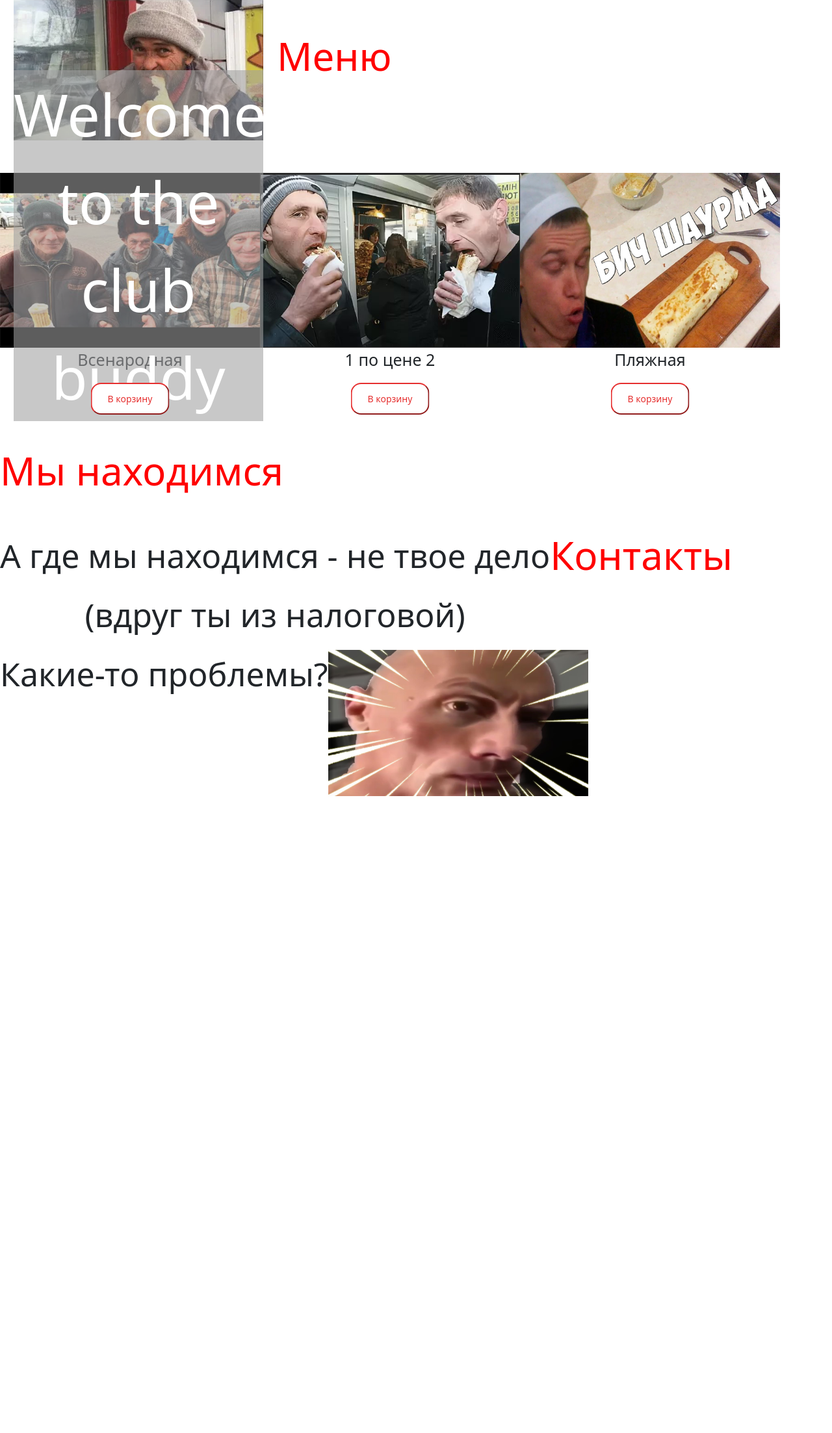
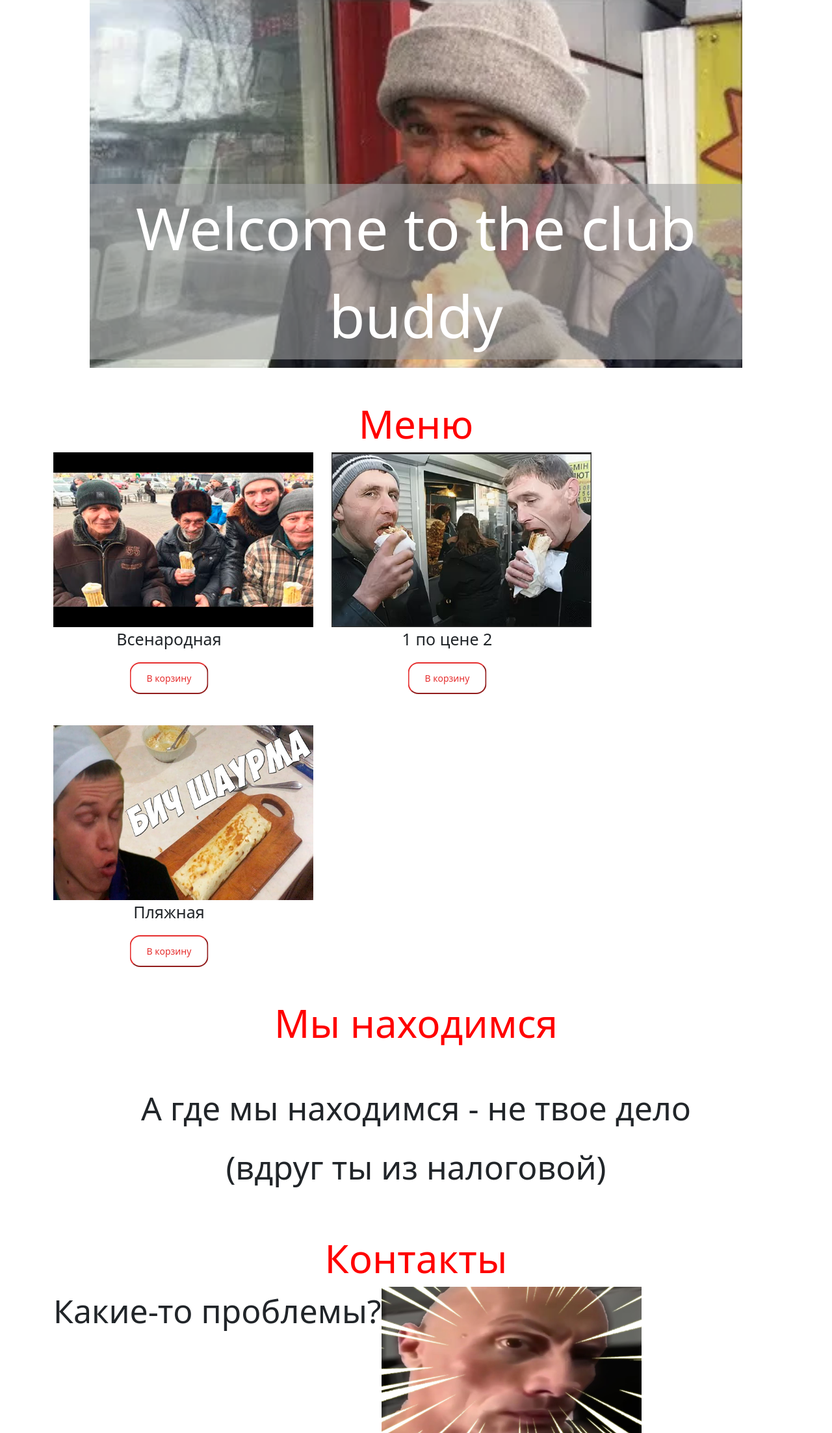
Before and after one commit to Vadcrut/yandex_site, a Python web app: template templates/main_page.html in a window 1280 px wide. Shown: the part 56-2261 px from the top of the page at 65% size. Before the commit the page ends 1281 px from the top, so only its background shows below. Run offline with Jinja, Linux system fonts and the light colour scheme; the template is opened without the code that fills it, so the values that code supplies are empty.

Commit message:
made_main_page_with_bootstrap_but_some_problems

```diff
--- a/static/css/style.css
+++ b/static/css/style.css
@@ -201,6 +201,9 @@ div#welcome_image {
     color: #ffffff;
 }
 #all {
-display: flex;
-flex-wrap: wrap;
+    display: flex;
+    flex-wrap: wrap;
 }
+.row {
+    padding-left: 0%;
+}
--- a/templates/main_page.html
+++ b/templates/main_page.html
@@ -45,42 +45,73 @@
               </div>
             </div>
           </nav>
-        <div id="all">
+          <div class="container">
+            <div class="row">
+              <div class="col-12">
                 <div id="welcome_image">
                     <img src="../static/image/i.png" id="start_img">
                     <div class="text_na_kartinke">
                         <span>Welcome to the club buddy</span>
                     </div>
                 </div>
+              </div>
+            </div>
+            <div class="row">
+                <div class="col-12">
                     <h1 id="underlined_text">Меню</h1>
-        <div id="shaurmas">
+                </div>
+            </div>
+            <div class="row row-cols-3 gap-5">
+                <div class="col-4">
                     <div id="shaurma">
                         <img src="../static/image/1.png">
                         <p>Всенародная</p>
                         <input type="button" value="В корзину" id="button">
                     </div>
+                </div>
+                <div class="col-4">
                     <div id="shaurma">
                         <img src="../static/image/2.png">
                         <p>1 по цене 2</p>
                         <input type="button" value="В корзину" id="button">
                     </div>
+                </div>
+                <div class="col-4">
                     <div id="shaurma">
                         <img src="../static/image/3.jpg">
                         <p>Пляжная</p>
                         <input type="button" value="В корзину" id="button">
                     </div>
                 </div>
+            </div>
+            <div class="row">
+                <div class="col-12">
                     <h1 id="underlined_text_2">Мы находимся</h1>
+                </div>
+            </div>
+            <div class="row">
+                <div class="col-12">
                     <div id="position">
                         <p>А где мы находимся - не твое дело</p>
                         <p>(вдруг ты из налоговой)</p>
                     </div>
+                </div>
+            </div>
+            <div class="row">
+                <div class="col-12">
                     <h1 id="underlined_text_3">Контакты</h1>
+                </div>
+            </div>
+            <div class="row">
+                <div class="col-12">
                     <div id="contacts">
                         <p>Какие-то проблемы?</p>
                         <img src="../static/image/maxresdefault.jpg">
                     </div>
                 </div>
+            </div>
+          </div>
+    </div>
     <script src="https://cdn.jsdelivr.net/npm/bootstrap@5.1.3/dist/js/bootstrap.bundle.min.js" integrity="sha384-ka7Sk0Gln4gmtz2MlQnikT1wXgYsOg+OMhuP+IlRH9sENBO0LRn5q+8nbTov4+1p" crossorigin="anonymous"></script>
 </body>
 </html>
```
Lines whose indentation alone changed are shown as unchanged.
